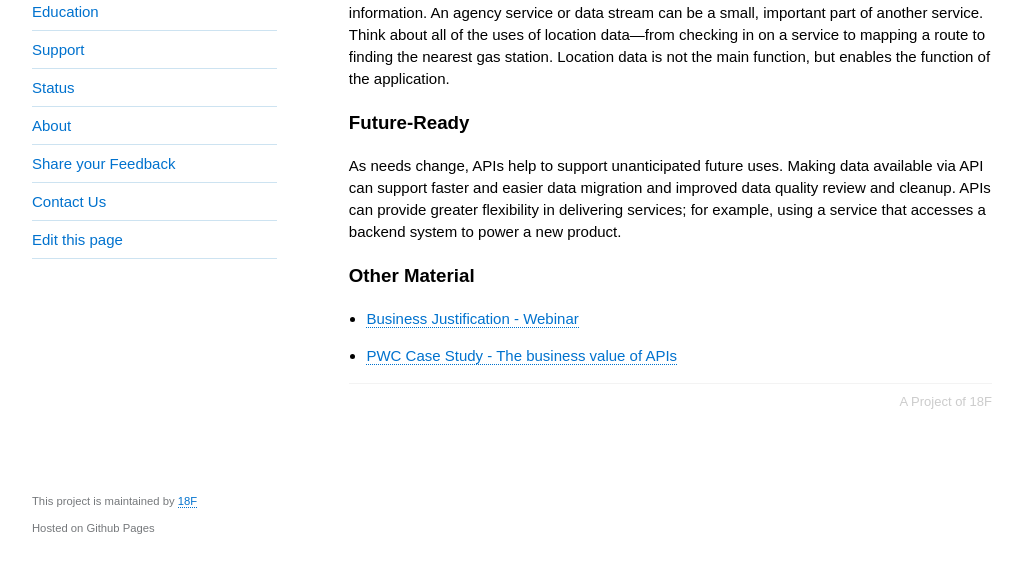
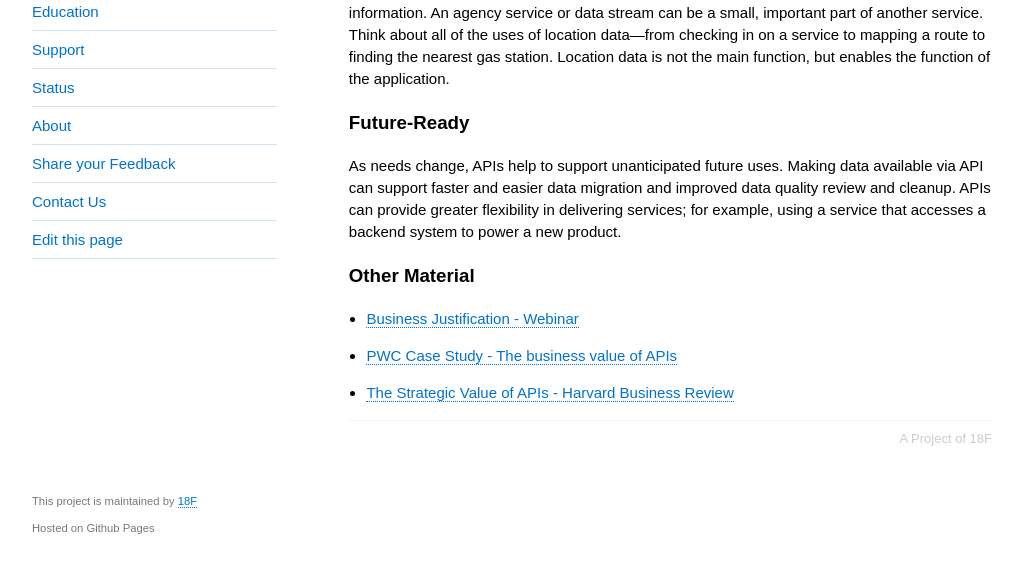
Before and after one commit to 18F/API-All-the-X, a Jekyll site: the page built from pages/benefits_of_apis.md, in a window 1280 px wide and 900 px high, scrolled down 1185 px, cut to the strip 332-900 px from the top of the window. Shown: the whole strip, without its empty margins (128-1151 px from the left). Built offline with Jekyll 4.4.1, drawn with Linux system fonts in a browser that asks for light colours; before the commit the page ends 2048 px from its top, so only the background shows below that.

Commit message:
adding harvard piece

```diff
--- a/pages/benefits_of_apis.md
+++ b/pages/benefits_of_apis.md
@@ -40,3 +40,4 @@ As needs change, APIs help to support unanticipated future uses. Making data ava
 
 * [Business Justification - Webinar](http://www.elasticpath.com/company/news/2012/api-webinar)
 * [PWC Case Study - The business value of APIs](http://www.pwc.com/us/en/technology-forecast/2012/issue2/download.jhtml)
+* [The Strategic Value of APIs - Harvard Business Review](https://hbr.org/2015/01/the-strategic-value-of-apis)
```
